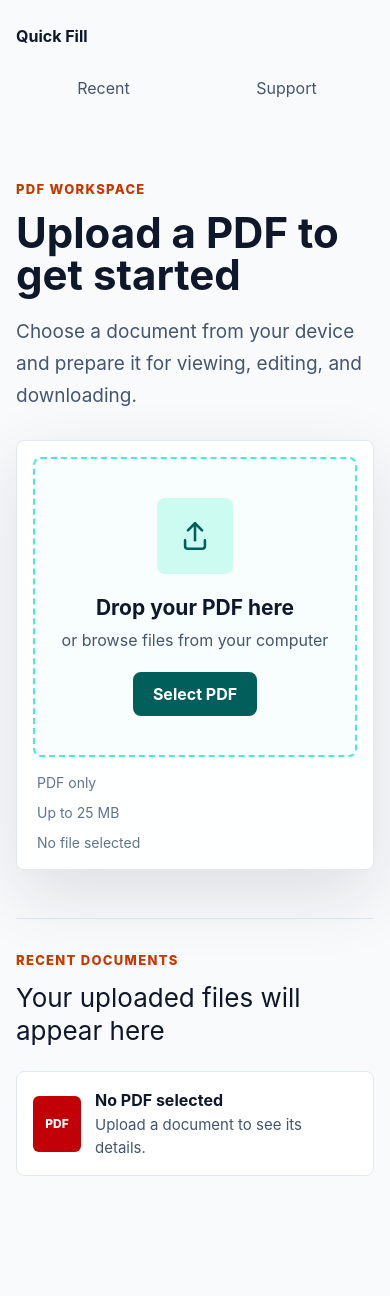
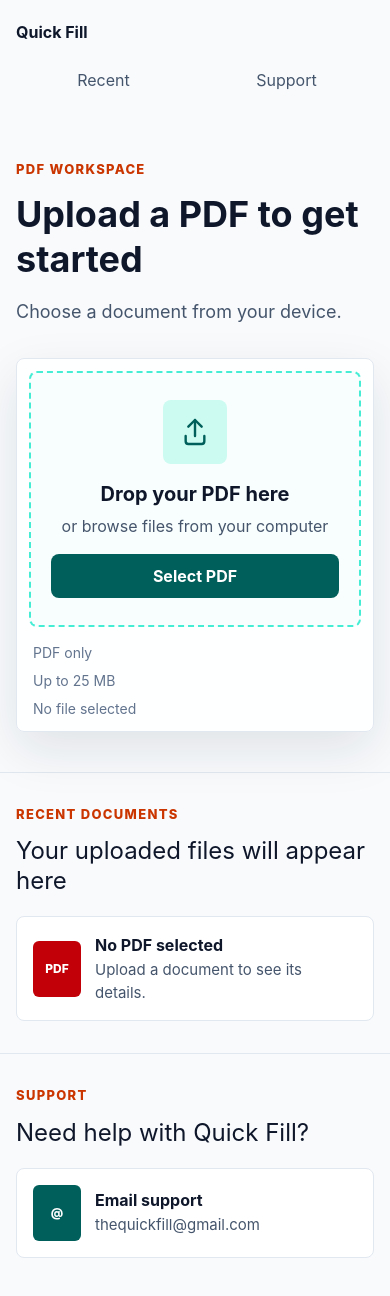
Before and after one commit to xtephani3/quick-fill, a React (Vite) app: page / in a window 390 px wide. Shown: the top 1296 px of the page. Before the commit the page ends 1232 px from the top, so only its background shows below. Built offline with nearby package versions, Linux system fonts and the light colour scheme.

Commit message:
update on ui

```diff
--- a/src/App.jsx
+++ b/src/App.jsx
@@ -1,8 +1,8 @@
 function App() {
   return (
-    <main className="min-h-svh bg-slate-50 text-slate-600">
+    <main className="min-h-svh overflow-x-hidden bg-slate-50 text-slate-600">
       <header
-        className="mx-auto flex w-[min(1120px,calc(100%-40px))] items-center justify-between gap-5 py-6 max-[520px]:w-[calc(100%-32px)] max-[520px]:flex-col max-[520px]:items-start md:w-[min(1120px,calc(100%-40px))]"
+        className="mx-auto flex w-full max-w-6xl items-center justify-between gap-4 px-4 py-5 sm:px-6 lg:px-8 max-[520px]:flex-col max-[520px]:items-start"
         aria-label="Application header"
       >
         <a
@@ -39,7 +39,7 @@ function App() {
       </header>
 
       <section
-        className="mx-auto grid w-[min(1120px,calc(100%-40px))] grid-cols-[minmax(0,0.9fr)_minmax(360px,1.1fr)] items-center gap-12 py-20 max-[820px]:w-[calc(100%-32px)] max-[820px]:grid-cols-1 max-[820px]:gap-7 max-[820px]:py-12"
+        className="mx-auto grid w-full max-w-6xl grid-cols-1 items-center gap-8 px-4 py-10 sm:px-6 sm:py-14 lg:grid-cols-[minmax(0,0.9fr)_minmax(360px,1.1fr)] lg:gap-12 lg:px-8 lg:py-20"
         aria-labelledby="upload-title"
       >
         <div className="text-left">
@@ -47,31 +47,30 @@ function App() {
             PDF workspace
           </p>
           <h1
-            className="mb-5 max-w-2xl text-[clamp(42px,7vw,76px)] font-bold leading-none text-slate-900"
+            className="mb-4 max-w-2xl text-4xl font-bold leading-tight text-slate-900 sm:text-5xl sm:leading-none lg:text-7xl"
             id="upload-title"
           >
             Upload a PDF to get started
           </h1>
-          <p className="max-w-xl text-[19px] leading-8">
-            Choose a document from your device and prepare it for viewing,
-            editing, and downloading.
+          <p className="max-w-xl text-lg leading-7 sm:text-lg sm:leading-8">
+            Choose a document from your device.
           </p>
         </div>
 
         <section
-          className="rounded-lg border border-slate-200 bg-white/90 p-4 shadow-[0_24px_70px_rgba(22,28,36,0.12)]"
+          className="rounded-lg border border-slate-200 bg-white/90 p-3 shadow-[0_18px_50px_rgba(22,28,36,0.1)] sm:p-4 sm:shadow-[0_24px_70px_rgba(22,28,36,0.12)]"
           aria-label="PDF upload area"
         >
           <label
-            className="grid min-h-[340px] cursor-pointer place-items-center content-center gap-5 rounded-lg border-2 border-dashed border-teal-300 bg-teal-50/40 p-8 text-slate-600 hover:border-teal-800 hover:bg-teal-50 max-[820px]:min-h-[300px] max-[820px]:p-6"
+            className="grid min-h-64 cursor-pointer place-items-center content-center gap-4 rounded-lg border-2 border-dashed border-teal-300 bg-teal-50/40 p-5 text-slate-600 hover:border-teal-800 hover:bg-teal-50 sm:min-h-[300px] sm:gap-5 sm:p-6 lg:min-h-[340px] lg:p-8"
             htmlFor="pdf-upload"
           >
             <span
-              className="grid size-[76px] place-items-center rounded-lg bg-teal-100 text-teal-800"
+              className="grid size-16 place-items-center rounded-lg bg-teal-100 text-teal-800 sm:size-[76px]"
               aria-hidden="true"
             >
               <svg
-                className="size-[34px] fill-none stroke-current stroke-[1.8]"
+                className="size-8 fill-none stroke-current stroke-[1.8] sm:size-[34px]"
                 viewBox="0 0 24 24"
                 role="presentation"
                 strokeLinecap="round"
@@ -84,13 +83,13 @@ function App() {
             </span>
 
             <span className="grid gap-1.5 text-center">
-              <strong className="text-2xl text-slate-900 max-[520px]:text-[21px]">
+              <strong className="text-xl text-slate-900 sm:text-2xl">
                 Drop your PDF here
               </strong>
               <span>or browse files from your computer</span>
             </span>
 
-            <span className="inline-flex min-h-11 items-center justify-center rounded-lg bg-teal-800 px-5 font-bold text-white">
+            <span className="inline-flex min-h-11 w-full items-center justify-center rounded-lg bg-teal-800 px-5 font-bold text-white sm:w-auto">
               Select PDF
             </span>
           </label>
@@ -102,7 +101,7 @@ function App() {
             accept="application/pdf"
           />
 
-          <div className="flex flex-wrap justify-between gap-2.5 px-1 pt-4 text-sm text-slate-500 max-[520px]:flex-col">
+          <div className="flex flex-col gap-2 px-1 pt-4 text-sm text-slate-500 sm:flex-row sm:flex-wrap sm:justify-between sm:gap-2.5">
             <span>PDF only</span>
             <span>Up to 25 MB</span>
             <span>No file selected</span>
@@ -111,7 +110,7 @@ function App() {
       </section>
 
       <section
-        className="mx-auto flex w-[min(1120px,calc(100%-40px))] items-center justify-between gap-6 border-t border-slate-200 py-8 pb-14 text-left max-[820px]:w-[calc(100%-32px)] max-[820px]:flex-col max-[820px]:items-stretch"
+        className="mx-auto flex w-full max-w-6xl flex-col items-stretch gap-5 border-t border-slate-200 px-4 py-8 text-left sm:px-6 lg:flex-row lg:items-center lg:justify-between lg:gap-6 lg:px-8 lg:pb-14"
         id="recent"
         aria-labelledby="recent-title"
       >
@@ -120,7 +119,7 @@ function App() {
             Recent documents
           </p>
           <h2
-            className="m-0 text-[clamp(26px,4vw,38px)] leading-tight text-slate-900"
+            className="m-0 text-2xl leading-tight text-slate-900 sm:text-3xl lg:text-[38px]"
             id="recent-title"
           >
             Your uploaded files will appear here
@@ -128,7 +127,7 @@ function App() {
         </div>
 
         <div
-          className="flex min-w-[min(420px,100%)] items-center gap-3.5 rounded-lg border border-slate-200 bg-white p-4"
+          className="flex w-full min-w-0 items-center gap-3.5 rounded-lg border border-slate-200 bg-white p-4 lg:max-w-[420px]"
           aria-label="Empty recent file placeholder"
         >
           <span
@@ -145,6 +144,43 @@ function App() {
           </div>
         </div>
       </section>
+
+      <section
+        className="mx-auto flex w-full max-w-6xl flex-col items-stretch gap-5 border-t border-slate-200 px-4 py-8 pb-12 text-left sm:px-6 lg:flex-row lg:items-center lg:justify-between lg:gap-6 lg:px-8 lg:pb-14"
+        id="support"
+        aria-labelledby="support-title"
+      >
+        <div>
+          <p className="mb-3 text-[13px] font-extrabold uppercase tracking-widest text-orange-700">
+            Support
+          </p>
+          <h2
+            className="m-0 text-2xl leading-tight text-slate-900 sm:text-3xl lg:text-[38px]"
+            id="support-title"
+          >
+            Need help with Quick Fill?
+          </h2>
+        </div>
+
+        <a
+          className="flex w-full min-w-0 items-center gap-3.5 rounded-lg border border-slate-200 bg-white p-4 text-slate-600 no-underline hover:border-teal-300 hover:bg-teal-50 focus-visible:border-teal-300 focus-visible:bg-teal-50 lg:max-w-[420px]"
+          href="mailto:thequickfill@gmail.com"
+          aria-label="Email Quick Fill support at thequickfill@gmail.com"
+        >
+          <span
+            className="grid h-14 w-12 shrink-0 place-items-center rounded-md bg-teal-800 text-xs font-extrabold text-white"
+            aria-hidden="true"
+          >
+            @
+          </span>
+          <div className="min-w-0">
+            <strong className="text-slate-900">Email support</strong>
+            <p className="mt-0.5 break-all text-[15px]">
+              thequickfill@gmail.com
+            </p>
+          </div>
+        </a>
+      </section>
     </main>
   )
 }
```
